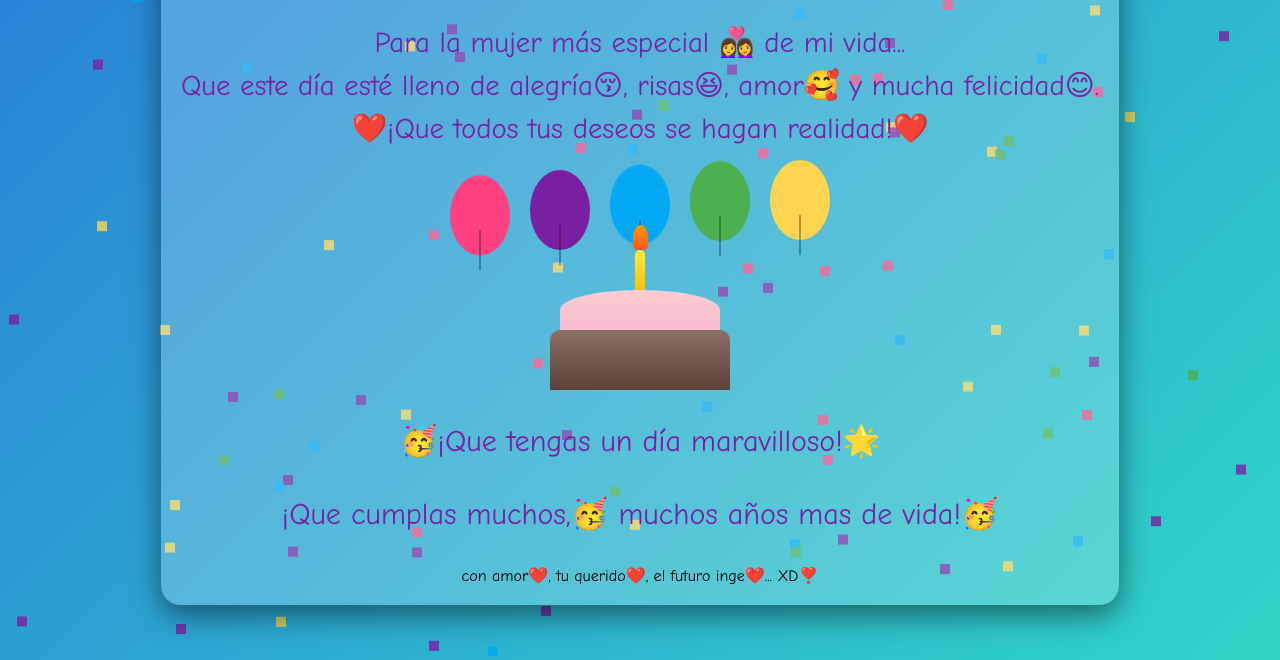
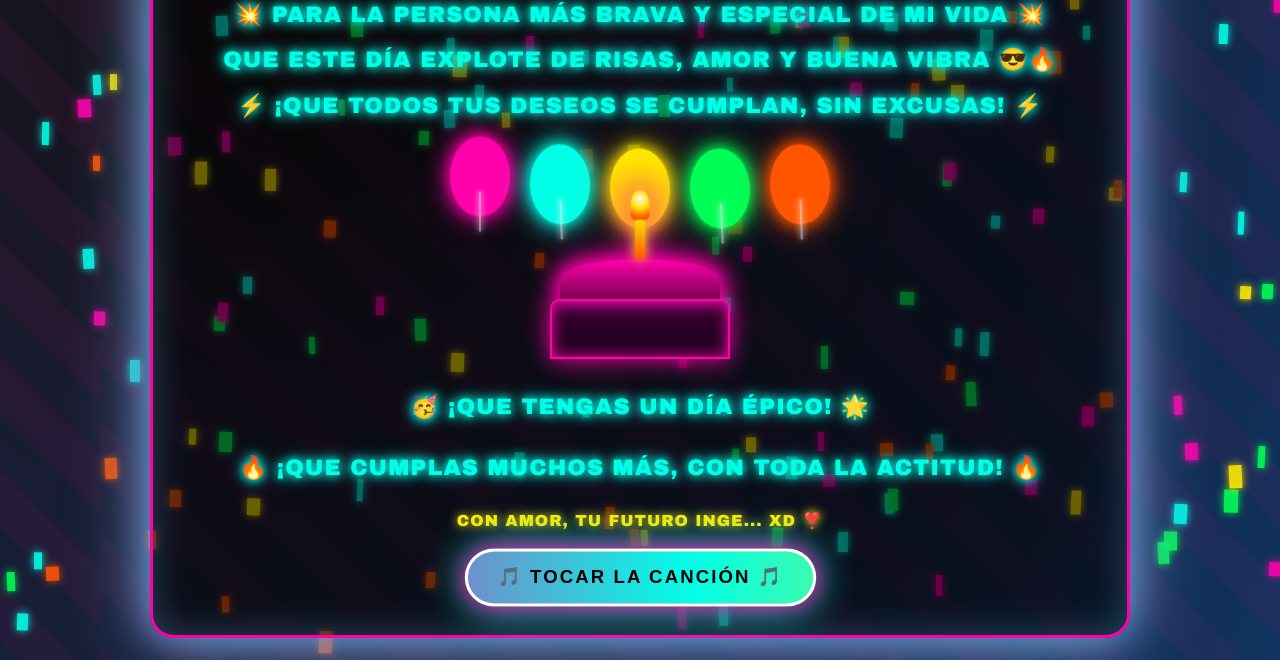
Before and after one commit to esdraschoc19902312485/feliz_cumple, a plain HTML site: page index.html in a window 1280 px wide. Shown: the part 140-800 px from the top of the page. Drawn offline with Linux system fonts and the light colour scheme.

Commit message:
Revamp birthday celebration page with new design
Updated birthday greeting and enhanced styles with new animations and colors.

```diff
--- a/index.html
+++ b/index.html
@@ -3,7 +3,7 @@
 <head>
     <meta charset="UTF-8">
     <meta name="viewport" content="width=device-width, initial-scale=1.0">
-    <title>¡Feliz Cumpleaños!</title>
+    <title>¡Feliz Cumpleaños, Perro/a!</title>
     <style>
         * {
             margin: 0;
@@ -12,8 +12,8 @@
         }
 
         body {
-            font-family: 'Comic Sans MS', cursive, sans-serif;
-            background: linear-gradient(135deg, #297ED9 0%, #2FD6C8 100%);
+            font-family: 'Arial Black', Impact, 'Segoe UI', sans-serif;
+            background: radial-gradient(circle at 20% 20%, #0f0f0f, #1a1a2e, #16213e, #0f3460);
             min-height: 100vh;
             display: flex;
             flex-direction: column;
@@ -21,32 +21,77 @@
             justify-content: center;
             overflow: hidden;
             position: relative;
+            color: #fff;
+            text-transform: uppercase;
+            letter-spacing: 1px;
+        }
+
+        /* Fondo con líneas de neón animadas */
+        body::before {
+            content: "";
+            position: absolute;
+            inset: 0;
+            background: repeating-linear-gradient(
+                45deg,
+                transparent,
+                transparent 40px,
+                rgba(255, 0, 128, 0.05) 40px,
+                rgba(255, 0, 128, 0.05) 80px
+            );
+            animation: slideBg 10s linear infinite;
+            pointer-events: none;
+            z-index: 0;
+        }
+
+        @keyframes slideBg {
+            from { background-position: 0 0; }
+            to { background-position: 200px 200px; }
         }
 
         .container {
             text-align: center;
             z-index: 10;
-            padding: 20px;
-            background-color: rgba(255, 255, 255, 0.2);
-            border-radius: 20px;
-            box-shadow: 0 10px 30px rgba(0, 0, 0, 0.5);
-            max-width: 90%;
-            animation: fadeIn 2s ease;
+            padding: 30px 25px;
+            background: rgba(0, 0, 0, 0.55);
+            border: 3px solid #ff00aa;
+            border-radius: 24px;
+            box-shadow:
+                0 0 25px #ff00aa,
+                0 0 60px #ff00aa,
+                inset 0 0 30px rgba(255, 0, 170, 0.3);
+            max-width: 92%;
+            animation: fadeIn 1.5s ease, glowPulse 3s infinite alternate;
+        }
+
+        @keyframes glowPulse {
+            from { box-shadow: 0 0 25px #ff00aa, 0 0 60px #ff00aa, inset 0 0 30px rgba(255,0,170,0.3); }
+            to { box-shadow: 0 0 45px #00ffe7, 0 0 90px #00ffe7, inset 0 0 40px rgba(0,255,231,0.4); }
         }
 
         h1 {
-            font-size: 3.5rem;
-            color: #ff4081;
-            margin-bottom: 20px;
-            text-shadow: 3px 3px 0 #ffd54f;
-            animation: bounce 2s infinite alternate;
+            font-size: 3.2rem;
+            color: #fff;
+            margin-bottom: 25px;
+            text-shadow:
+                0 0 10px #ff00aa,
+                0 0 20px #ff00aa,
+                0 0 40px #ff00aa,
+                4px 4px 0 #000;
+            animation: bounce 1.5s infinite alternate;
+            line-height: 1.1;
         }
 
         .message {
-            font-size: 1.8rem;
-            color: #7b1fa2;
-            margin-bottom: 30px;
-            line-height: 1.5;
+            font-size: 1.4rem;
+            color: #00ffe7;
+            margin-bottom: 25px;
+            line-height: 1.6;
+            text-shadow: 0 0 8px #00ffe7, 0 0 16px #00ffe7;
+            font-weight: 900;
+        }
+
+        .message p {
+            margin-bottom: 10px;
         }
 
         .balloons {
@@ -54,6 +99,7 @@
             justify-content: center;
             gap: 20px;
             margin-bottom: 30px;
+            flex-wrap: wrap;
         }
 
         .balloon {
@@ -61,7 +107,8 @@
             height: 80px;
             border-radius: 50%;
             position: relative;
-            animation: float 6s ease-in-out infinite;
+            animation: float 4s ease-in-out infinite;
+            box-shadow: 0 0 15px currentColor, 0 0 30px currentColor;
         }
 
         .balloon:before {
@@ -72,138 +119,154 @@
             transform: translateX(-50%);
             width: 2px;
             height: 40px;
-            background-color: rgba(0, 0, 0, 0.3);
+            background-color: rgba(255, 255, 255, 0.5);
+            box-shadow: 0 0 6px #fff;
         }
 
-        .balloon:nth-child(1) {
-            background-color: #ff4081;
-            animation-delay: 0s;
-        }
-
-        .balloon:nth-child(2) {
-            background-color: #7b1fa2;
-            animation-delay: 0.5s;
-        }
-
-        .balloon:nth-child(3) {
-            background-color: #03a9f4;
-            animation-delay: 1s;
-        }
-
-        .balloon:nth-child(4) {
-            background-color: #4caf50;
-            animation-delay: 1.5s;
-        }
-
-        .balloon:nth-child(5) {
-            background-color: #ffd54f;
-            animation-delay: 2s;
-        }
+        .balloon:nth-child(1) { background: #ff00aa; color: #ff00aa; animation-delay: 0s; }
+        .balloon:nth-child(2) { background: #00ffe7; color: #00ffe7; animation-delay: 0.4s; }
+        .balloon:nth-child(3) { background: #ffea00; color: #ffea00; animation-delay: 0.8s; }
+        .balloon:nth-child(4) { background: #00ff55; color: #00ff55; animation-delay: 1.2s; }
+        .balloon:nth-child(5) { background: #ff5500; color: #ff5500; animation-delay: 1.6s; }
 
         .cake {
             width: 200px;
             height: 100px;
             margin: 0 auto 30px;
             position: relative;
+            filter: drop-shadow(0 0 12px #ff00aa);
         }
 
         .cake-base {
             width: 180px;
             height: 60px;
-            background: linear-gradient(to bottom, #8d6e63, #5d4037);
+            background: linear-gradient(to bottom, #3a0033, #1a001a);
             border-radius: 10px 10px 0 0;
             position: absolute;
             bottom: 0;
             left: 10px;
+            border: 2px solid #ff00aa;
+            box-shadow: inset 0 0 15px #ff00aa;
         }
 
         .cake-top {
             width: 160px;
             height: 40px;
-            background: linear-gradient(to bottom, #ffcdd2, #f8bbd0);
+            background: linear-gradient(to bottom, #ff00aa, #7a0052);
             border-radius: 50% 50% 0 0;
             position: absolute;
             bottom: 60px;
             left: 20px;
+            box-shadow: 0 0 20px #ff00aa;
         }
 
         .candle {
             width: 10px;
             height: 40px;
-            background: linear-gradient(to bottom, #ffeb3b, #ffc107);
+            background: linear-gradient(to bottom, #ffea00, #ff5500);
             position: absolute;
             bottom: 100px;
             left: 95px;
             border-radius: 5px 5px 0 0;
+            box-shadow: 0 0 12px #ffea00;
         }
 
         .flame {
-            width: 15px;
-            height: 25px;
-            background: linear-gradient(to bottom, #ff9800, #ff5722);
+            width: 18px;
+            height: 28px;
+            background: radial-gradient(circle at 50% 30%, #fff, #ffea00 40%, #ff5500 80%);
             border-radius: 50% 50% 20% 20%;
             position: absolute;
             bottom: 140px;
-            left: 92.5px;
-            animation: flicker 0.5s infinite alternate;
+            left: 91px;
+            animation: flicker 0.3s infinite alternate;
+            box-shadow: 0 0 20px #ffea00, 0 0 40px #ff5500;
         }
 
         .confetti {
             position: absolute;
-            width: 10px;
-            height: 10px;
-            opacity: 0.8;
+            width: 8px;
+            height: 18px;
+            opacity: 0.9;
+            z-index: 1;
+            box-shadow: 0 0 8px currentColor;
         }
 
         .pulse {
-            animation: pulse 1.5s infinite;
+            animation: pulse 1s infinite;
+        }
+
+        /* Botón estilo "perro" */
+        .btn-perro {
+            margin-top: 20px;
+            padding: 14px 28px;
+            font-size: 1.1rem;
+            font-weight: 900;
+            text-transform: uppercase;
+            letter-spacing: 2px;
+            color: #000;
+            background: linear-gradient(90deg, #ff00aa, #00ffe7, #ffea00);
+            background-size: 300% 300%;
+            border: 3px solid #fff;
+            border-radius: 50px;
+            cursor: pointer;
+            animation: gradientMove 3s ease infinite, pulse 1.5s infinite;
+            box-shadow: 0 0 20px #ff00aa, 0 0 40px #00ffe7;
+            transition: transform 0.2s;
+        }
+
+        .btn-perro:hover {
+            transform: scale(1.1) rotate(-2deg);
+        }
+
+        @keyframes gradientMove {
+            0% { background-position: 0% 50%; }
+            50% { background-position: 100% 50%; }
+            100% { background-position: 0% 50%; }
         }
 
         @keyframes fadeIn {
-            from { opacity: 0; transform: translateY(20px); }
-            to { opacity: 1; transform: translateY(0); }
+            from { opacity: 0; transform: translateY(30px) scale(0.9); }
+            to { opacity: 1; transform: translateY(0) scale(1); }
         }
 
         @keyframes bounce {
-            from { transform: translateY(0); }
-            to { transform: translateY(-20px); }
+            from { transform: translateY(0) rotate(-1deg); }
+            to { transform: translateY(-15px) rotate(1deg); }
         }
 
         @keyframes float {
-            0%, 100% { transform: translateY(0); }
-            50% { transform: translateY(-20px); }
+            0%, 100% { transform: translateY(0) rotate(-3deg); }
+            50% { transform: translateY(-25px) rotate(3deg); }
         }
 
         @keyframes flicker {
-            0%, 100% { transform: scale(1); opacity: 1; }
-            50% { transform: scale(1.1); opacity: 0.8; }
+            0%, 100% { transform: scale(1) rotate(-2deg); opacity: 1; }
+            50% { transform: scale(1.15) rotate(2deg); opacity: 0.85; }
         }
 
         @keyframes pulse {
             0% { transform: scale(1); }
-            50% { transform: scale(1.05); }
+            50% { transform: scale(1.06); }
             100% { transform: scale(1); }
         }
 
         @media (max-width: 768px) {
-            h1 {
-                font-size: 2.5rem;
-            }
-
-            .message {
-                font-size: 1.4rem;
-            }
+            h1 { font-size: 2.2rem; }
+            .message { font-size: 1.1rem; }
+            .container { padding: 20px 15px; }
+            .balloon { width: 45px; height: 60px; }
+            .cake { transform: scale(0.85); }
         }
     </style>
 </head>
 <body>
     <div class="container">
-        <h1>🥳¡Feliz Cumpleaños Corazón❤️!🥳</h1>
+        <h1>🔥 ¡FELIZ CUMPLE, PERRO/A! 🔥</h1>
         <div class="message">
-            <p>Para la mujer más especial 👩‍❤️‍👩 de mi vida...</p>
-            <p>Que este día esté lleno de alegría😚,
-            risas😆, amor🥰 y mucha felicidad😊.</p>
-            <p>❤️¡Que todos tus deseos se hagan realidad!❤️</p>
+            <p>💥 Para la persona más brava y especial de mi vida 💥</p>
+            <p>Que este día explote de risas, amor y buena vibra 😎🔥</p>
+            <p>⚡ ¡Que todos tus deseos se cumplan, sin excusas! ⚡</p>
         </div>
 
         <div class="balloons">
@@ -221,88 +284,81 @@
             <div class="flame"></div>
         </div>
 
-        <p class="message pulse">🥳¡Que tengas un día maravilloso!🌟</p>
-	<p class="message pulse">¡Que cumplas muchos,🥳 muchos años mas de vida!🥳</p>
-	<p>con amor❤️, tu querido❤️, el futuro inge❤️... XD❣️</p>
+        <p class="message pulse">🥳 ¡QUE TENGAS UN DÍA ÉPICO! 🌟</p>
+        <p class="message pulse">🔥 ¡QUE CUMPLAS MUCHOS MÁS, CON TODA LA ACTITUD! 🔥</p>
+        <p style="color:#ffea00; font-weight:900; text-shadow:0 0 10px #ffea00;">Con amor, tu futuro inge... XD ❣️</p>
+
+        <button class="btn-perro" onclick="playBirthdaySong()">🎵 TOCAR LA CANCIÓN 🎵</button>
     </div>
 
     <script>
-        // Crear confeti
+        // Crear confeti más "perro"
         function createConfetti() {
-            const colors = ['#ff4081', '#7b1fa2', '#03a9f4', '#4caf50', '#ffd54f'];
-
-            for (let i = 0; i < 100; i++) {
+            const colors = ['#ff00aa', '#00ffe7', '#ffea00', '#00ff55', '#ff5500'];
+            for (let i = 0; i < 150; i++) {
                 const confetti = document.createElement('div');
                 confetti.className = 'confetti';
                 confetti.style.left = Math.random() * 100 + 'vw';
                 confetti.style.top = Math.random() * 100 + 'vh';
                 confetti.style.backgroundColor = colors[Math.floor(Math.random() * colors.length)];
+                confetti.style.color = confetti.style.backgroundColor;
                 confetti.style.transform = `rotate(${Math.random() * 360}deg)`;
-                confetti.style.animation = `float ${3 + Math.random() * 4}s ease-in-out infinite`;
-                confetti.style.animationDelay = Math.random() * 5 + 's';
-
+                confetti.style.animation = `float ${2 + Math.random() * 3}s ease-in-out infinite`;
+                confetti.style.animationDelay = Math.random() * 4 + 's';
+                confetti.style.width = (6 + Math.random() * 8) + 'px';
+                confetti.style.height = (12 + Math.random() * 12) + 'px';
                 document.body.appendChild(confetti);
             }
         }
 
-        // Reproducir música de cumpleaños
+        // Reproducir música de cumpleaños (más intensa)
         function playBirthdaySong() {
-            // Crear un contexto de audio
             const audioContext = new (window.AudioContext || window.webkitAudioContext)();
+            const notes = [
+                { frequency: 392, duration: 0.4 },
+                { frequency: 392, duration: 0.4 },
+                { frequency: 440, duration: 0.8 },
+                { frequency: 392, duration: 0.8 },
+                { frequency: 523, duration: 0.8 },
+                { frequency: 494, duration: 1.6 },
 
-            // Notas de la canción "Feliz Cumpleaños"
-            const notes = [
-                { frequency: 392, duration: 0.5 }, // Sol
-                { frequency: 392, duration: 0.5 }, // Sol
-                { frequency: 440, duration: 1 },   // La
-                { frequency: 392, duration: 1 },   // Sol
-                { frequency: 523, duration: 1 },   // Do
-                { frequency: 494, duration: 2 },   // Si
+                { frequency: 392, duration: 0.4 },
+                { frequency: 392, duration: 0.4 },
+                { frequency: 440, duration: 0.8 },
+                { frequency: 392, duration: 0.8 },
+                { frequency: 587, duration: 0.8 },
+                { frequency: 523, duration: 1.6 },
 
-                { frequency: 392, duration: 0.5 }, // Sol
-                { frequency: 392, duration: 0.5 }, // Sol
-                { frequency: 440, duration: 1 },   // La
-                { frequency: 392, duration: 1 },   // Sol
-                { frequency: 587, duration: 1 },   // Re
-                { frequency: 523, duration: 2 },   // Do
+                { frequency: 392, duration: 0.4 },
+                { frequency: 392, duration: 0.4 },
+                { frequency: 784, duration: 0.8 },
+                { frequency: 659, duration: 0.8 },
+                { frequency: 523, duration: 0.8 },
+                { frequency: 494, duration: 0.8 },
+                { frequency: 440, duration: 1.6 },
 
-                { frequency: 392, duration: 0.5 }, // Sol
-                { frequency: 392, duration: 0.5 }, // Sol
-                { frequency: 784, duration: 1 },   // Sol (alta)
-                { frequency: 659, duration: 1 },   // Mi
-                { frequency: 523, duration: 1 },   // Do
-                { frequency: 494, duration: 1 },   // Si
-                { frequency: 440, duration: 2 },   // La
-
-                { frequency: 698, duration: 0.5 }, // Fa
-                { frequency: 698, duration: 0.5 }, // Fa
-                { frequency: 659, duration: 1 },   // Mi
-                { frequency: 523, duration: 1 },   // Do
-                { frequency: 587, duration: 1 },   // Re
-                { frequency: 523, duration: 2 }    // Do
+                { frequency: 698, duration: 0.4 },
+                { frequency: 698, duration: 0.4 },
+                { frequency: 659, duration: 0.8 },
+                { frequency: 523, duration: 0.8 },
+                { frequency: 587, duration: 0.8 },
+                { frequency: 523, duration: 1.6 }
             ];
 
-            // Función para tocar una nota
             function playNote(frequency, duration, startTime) {
                 const oscillator = audioContext.createOscillator();
                 const gainNode = audioContext.createGain();
-
                 oscillator.connect(gainNode);
                 gainNode.connect(audioContext.destination);
-
                 oscillator.frequency.value = frequency;
-                oscillator.type = 'sine';
-
-                // Configurar el volumen (ataque y decaimiento)
+                oscillator.type = 'square'; // más "perro" y agresivo
                 gainNode.gain.setValueAtTime(0, startTime);
-                gainNode.gain.linearRampToValueAtTime(0.3, startTime + 0.01);
+                gainNode.gain.linearRampToValueAtTime(0.25, startTime + 0.01);
                 gainNode.gain.exponentialRampToValueAtTime(0.01, startTime + duration);
-
                 oscillator.start(startTime);
                 oscillator.stop(startTime + duration);
             }
 
-            // Reproducir la melodía
             let currentTime = audioContext.currentTime;
             notes.forEach(note => {
                 playNote(note.frequency, note.duration, currentTime);
@@ -310,10 +366,9 @@
             });
         }
 
-        // Inicializar cuando la página cargue
         window.onload = function() {
             createConfetti();
-            playBirthdaySong();
+            // La música se reproduce al hacer clic para evitar bloqueos del navegador
         };
     </script>
 </body>
```
